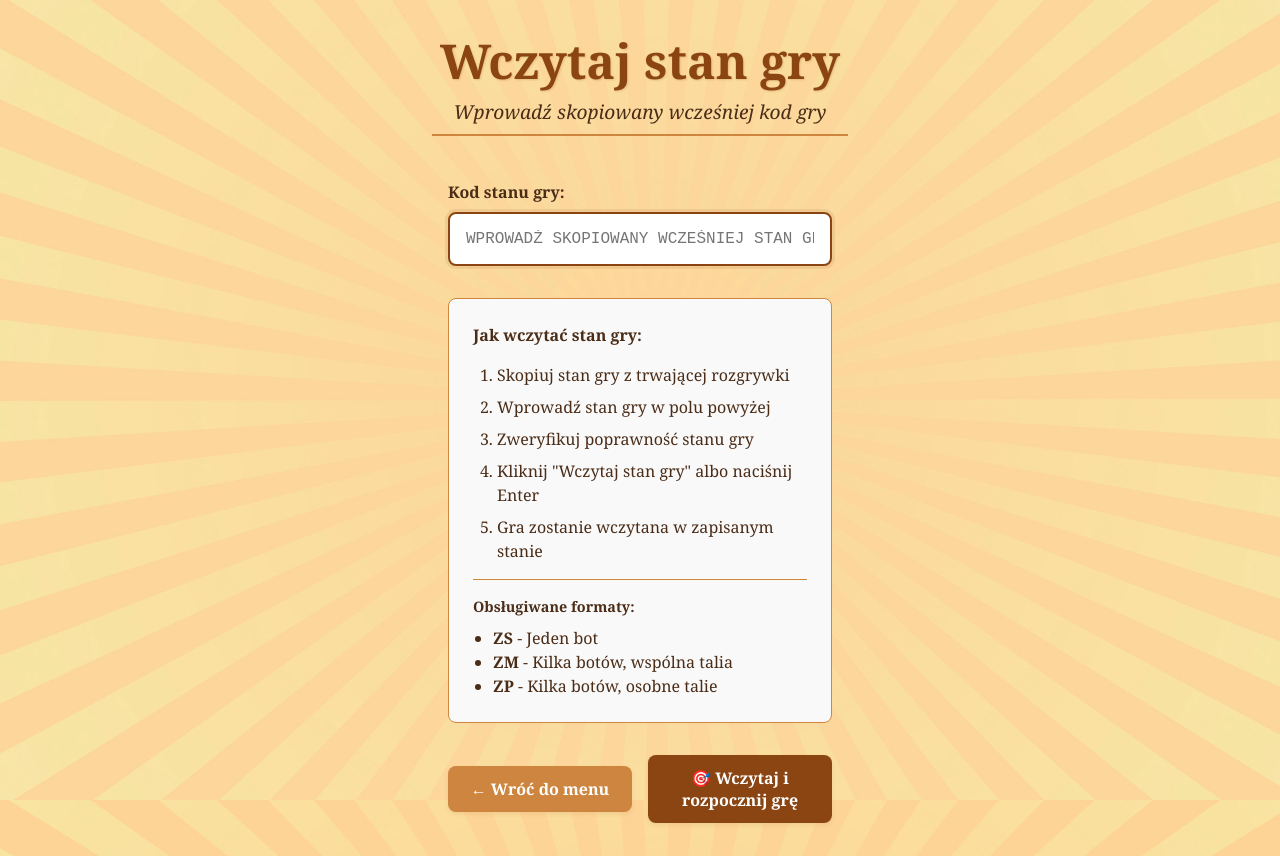
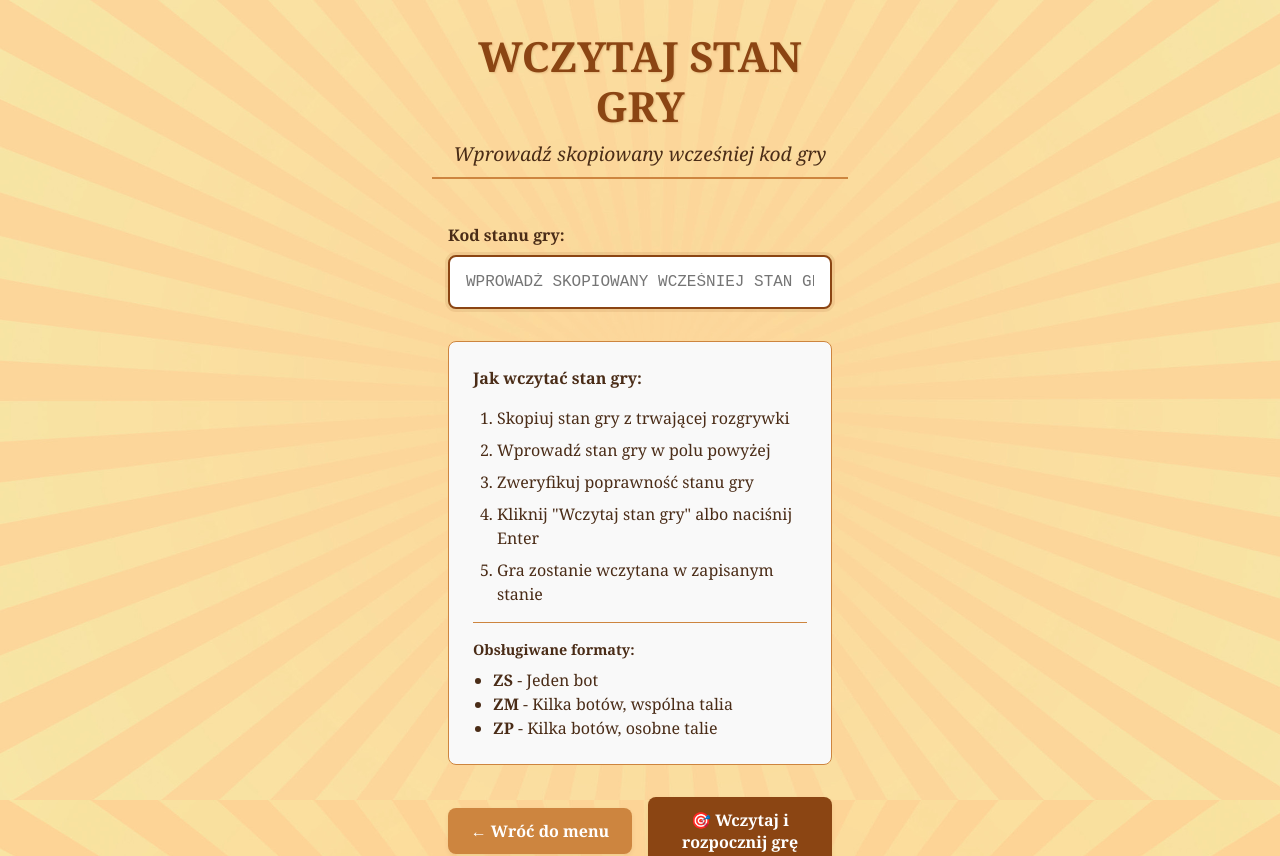
Before and after one commit to lukmarcus/spolka-zoo-bot-pomocnik, a React (Vite) app: page /load in a window 1280 px wide. Shown: the top 856 px of the page. Built offline with nearby package versions, Linux system fonts and the light colour scheme.

Commit message:
test font added to headers

```diff
--- a/src/components/game/Game.tsx
+++ b/src/components/game/Game.tsx
@@ -42,7 +42,7 @@ const Game: React.FC = () => {
         game.state.currentCardIndex >= 0));
 
   // Dynamic title based on actual game state
-  const pageTitle = inActiveGame ? "Gra w toku" : "Rozpocznij grę";
+  const pageTitle = inActiveGame ? "GRA W TOKU" : "ROZPOCZNIJ GRĘ";
 
   // Dynamic subtitle based on game state
   const getPageSubtitle = () => {
--- a/src/components/ui/Layout.module.css
+++ b/src/components/ui/Layout.module.css
@@ -22,7 +22,11 @@
 
 .title {
   color: var(--text-header);
-  font-size: clamp(1.8rem, 5vw, 2.5rem); /* Responsive font size */
+  font-size: clamp(
+    2.2rem,
+    5vw,
+    2.6rem
+  ); /* Responsive: min 1.6rem, max 2.2rem */
   font-weight: bold;
   margin-bottom: 0.5rem;
   text-shadow: 1px 1px 2px rgba(139, 69, 19, 0.2);
@@ -67,10 +71,6 @@
     width: 100%;
   }
 
-  .title {
-    font-size: 3rem;
-  }
-
   .subtitle {
     font-size: 1.2rem;
   }
@@ -86,10 +86,6 @@
     max-width: none; /* Override any max-width constraints */
   }
 
-  .title {
-    font-size: 1.8rem;
-  }
-
   .subtitle {
     font-size: 0.95rem;
   }
--- a/src/components/ui/Layout.tsx
+++ b/src/components/ui/Layout.tsx
@@ -11,7 +11,7 @@ interface LayoutProps {
 
 const Layout: React.FC<LayoutProps> = ({
   children,
-  title = "Spółka ZOO",
+  title = "SPÓŁKA ZOO",
   subtitle,
   backgroundType = "default",
 }) => {
--- a/src/components/ui/LoadGame.tsx
+++ b/src/components/ui/LoadGame.tsx
@@ -170,7 +170,7 @@ export default function LoadGame() {
 
   return (
     <Layout
-      title="Wczytaj stan gry"
+      title="WCZYTAJ STAN GRY"
       subtitle="Wprowadź skopiowany wcześniej kod gry"
       backgroundType="home"
     >
```
